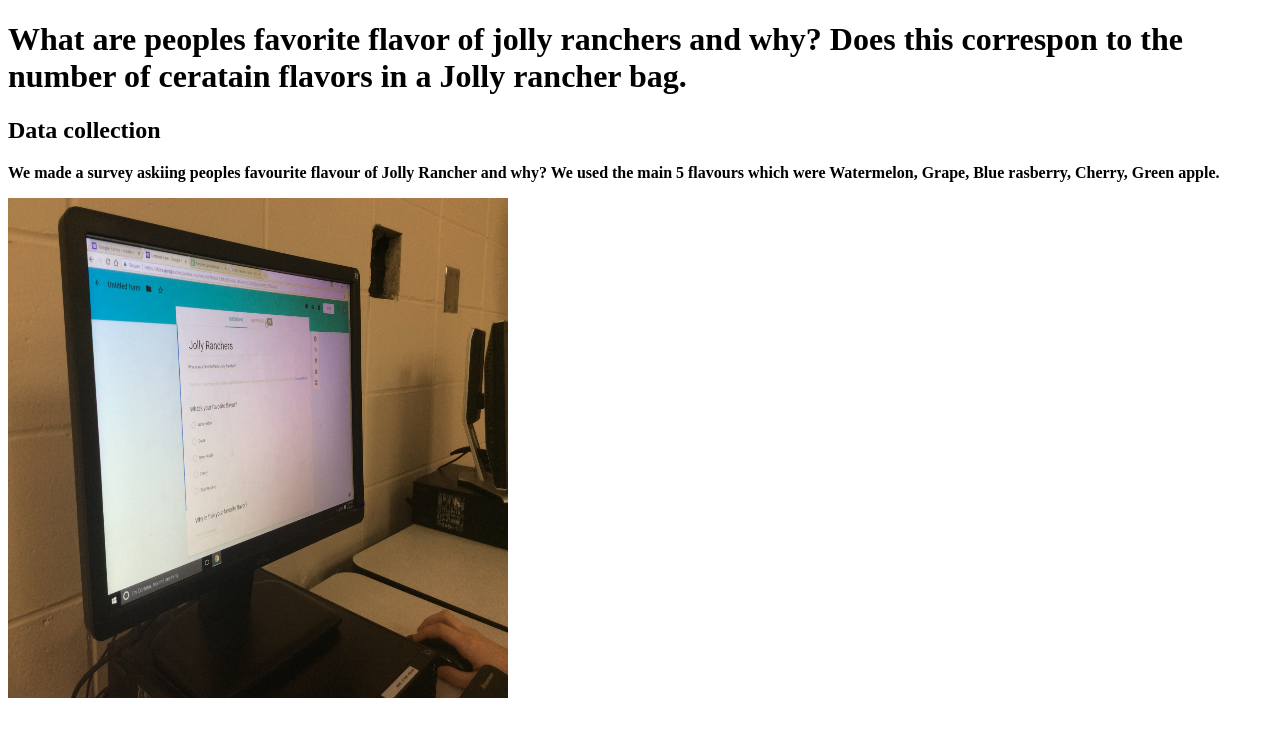
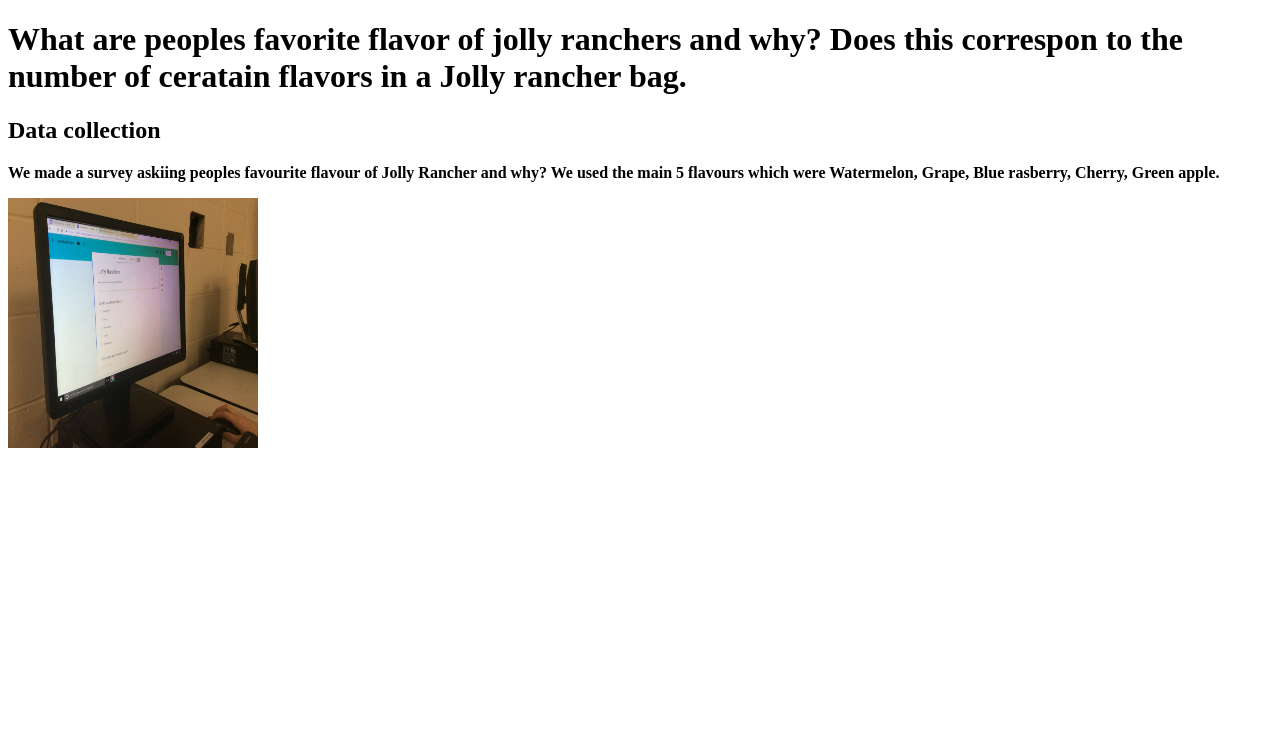
Before and after one commit to hariharanchidambaram/h.chidambaramCS8, a plain HTML site: page Jolly.html in a window 1280 px wide. Drawn offline with Linux system fonts and the light colour scheme.

Commit message:
Update Jolly.html

```diff
--- a/Jolly.html
+++ b/Jolly.html
@@ -16,7 +16,7 @@
     </strong>
   </p>
 
-<img src="File_000.jpeg" alt="pic" height="500" width="500">
+<img src="File_000.jpeg" alt="pic" height="250" width="250">
 
 </body>
 </html>
```
